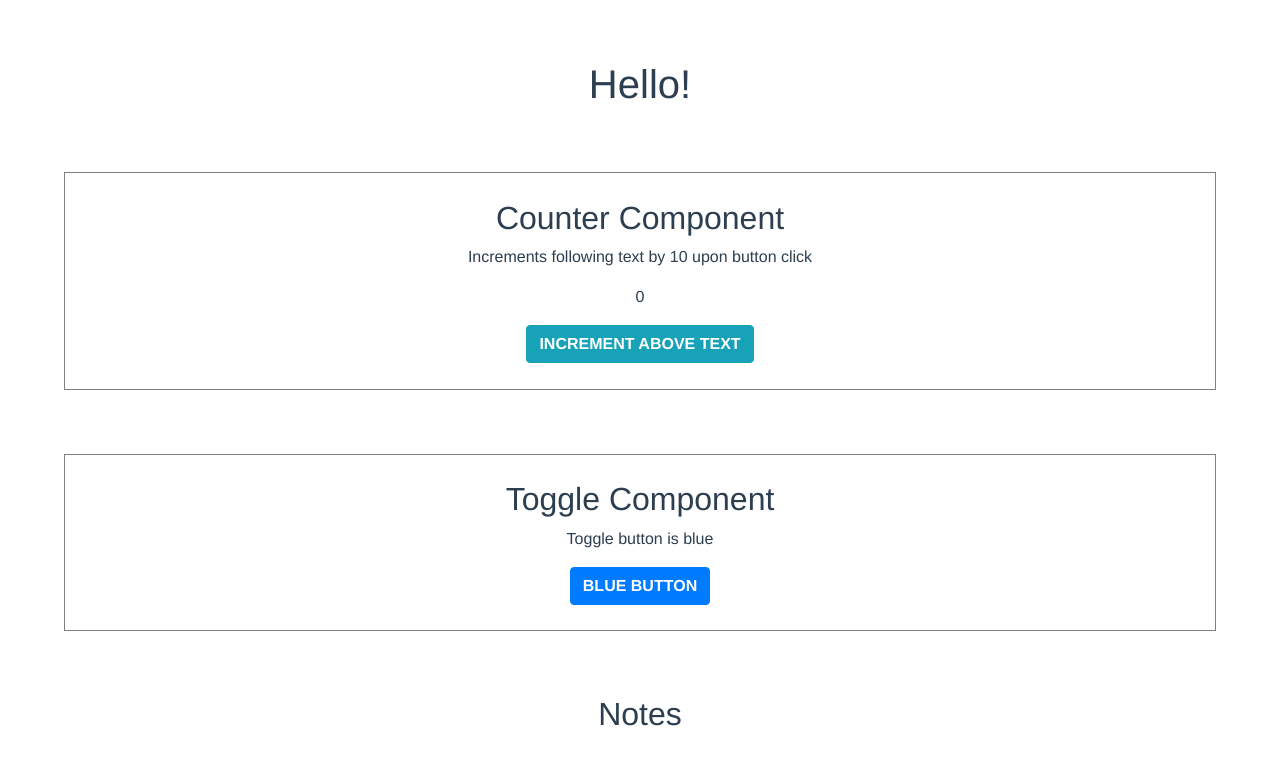
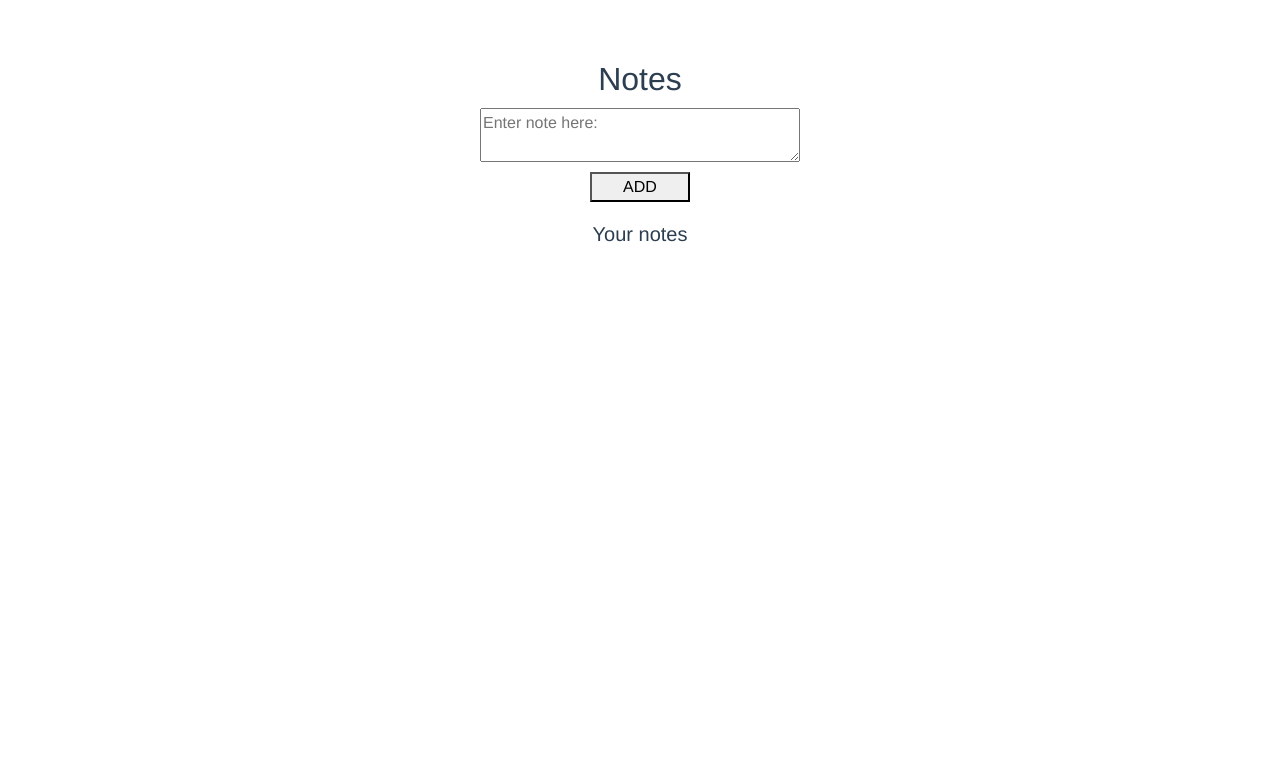
Before and after one commit to hardiksf/learning-vue, a Vue app in the folder hello-vue/: page / in a window 1280 px wide. Shown: the top 764 px of the page. Built offline with nearby package versions, Linux system fonts and the light colour scheme.

Commit message:
Notes App

```diff
--- a/hello-vue/src/App.vue
+++ b/hello-vue/src/App.vue
@@ -1,28 +1,29 @@
 <template>
     <div id="app">
-        <!-- <products></products> -->
-        <HelloWorld msg="Hello!" />
-        <counter :addNum="10"></counter>
-        <toggle title="Toggle Component"></toggle>
+        <!-- <counter :addNum="10"></counter>
+        <HelloWorld msg="Hello!" /> -->
         <notes></notes>
+        <!-- <products></products>
+        <toggle title="Toggle Component"></toggle> -->
     </div>
 </template>
 
+//
 <script>
-import Counter from "./components/Counter.vue";
-import HelloWorld from "./components/HelloWorld.vue";
+// import Counter from "./components/Counter.vue";
+// import HelloWorld from "./components/HelloWorld.vue";
 import Notes from "./components/Notes.vue";
-import Toggle from "./components/Toggle.vue";
 // import Products from "./components/Products.vue";
+// import Toggle from "./components/Toggle.vue";
 
 export default {
     name: "App",
     components: {
-        Counter,
-        HelloWorld,
-        Notes,
-        Toggle
-        // Products
+        // Counter,
+        // HelloWorld,
+        Notes
+        // Products,
+        // Toggle
     }
 };
 </script>
--- a/hello-vue/src/components/Notes.vue
+++ b/hello-vue/src/components/Notes.vue
@@ -1,11 +1,86 @@
 <template>
     <div>
         <h2>Notes</h2>
+        <div class="text-button">
+            <textarea
+                class="text"
+                type="text"
+                notes="name"
+                placeholder="Enter note here:"
+                v-model="noteText"
+            ></textarea>
+            <button class="add-button" type="button" @click="addNote">
+                ADD
+            </button>
+            <h5 class="your-notes">Your notes</h5>
+            <div class="all-notes">
+                <div
+                    class="note"
+                    v-for="(note, index) in notesArray"
+                    :key="index"
+                >
+                    {{ note }}
+                    <button class="delete btn btn-ligh" @click="deleteItem">
+                        &#10005;
+                    </button>
+                </div>
+            </div>
+        </div>
     </div>
 </template>
 
 <script>
 export default {
-    name: "Notes"
+    name: "Notes",
+    data() {
+        return {
+            notesArray: [],
+            noteText: ""
+        };
+    },
+    methods: {
+        addNote() {
+            this.notesArray.push(this.noteText);
+            this.noteText = "";
+        },
+        deleteItem() {
+            const targetedText = event.target.parentNode.innerText;
+            const noteToBeDeleted = targetedText.slice(
+                0,
+                targetedText.length - 2
+            );
+            const indexToBeRemoved = this.notesArray.indexOf(noteToBeDeleted);
+            this.notesArray.splice(indexToBeRemoved, 1);
+        }
+    }
 };
 </script>
+
+<style lang="sass">
+.text-button
+    display: flex
+    flex-direction: column
+    justify-content: center
+    margin-top: 10px
+.text
+    width: 25%
+    margin: 0 auto
+.add-button
+    width: 100px
+    margin: 0 auto
+    margin-top: 10px
+.your-notes
+    margin-top: 20px
+.all-notes
+    margin: 0 auto
+.note
+    border: 1px solid grey
+    padding: 5px 50px 5px 20px
+    margin: 5px auto 0 auto
+    position: relative
+    min-height: 50px
+.delete
+    position: absolute
+    top: -5px
+    right: -5px
+</style>
```
